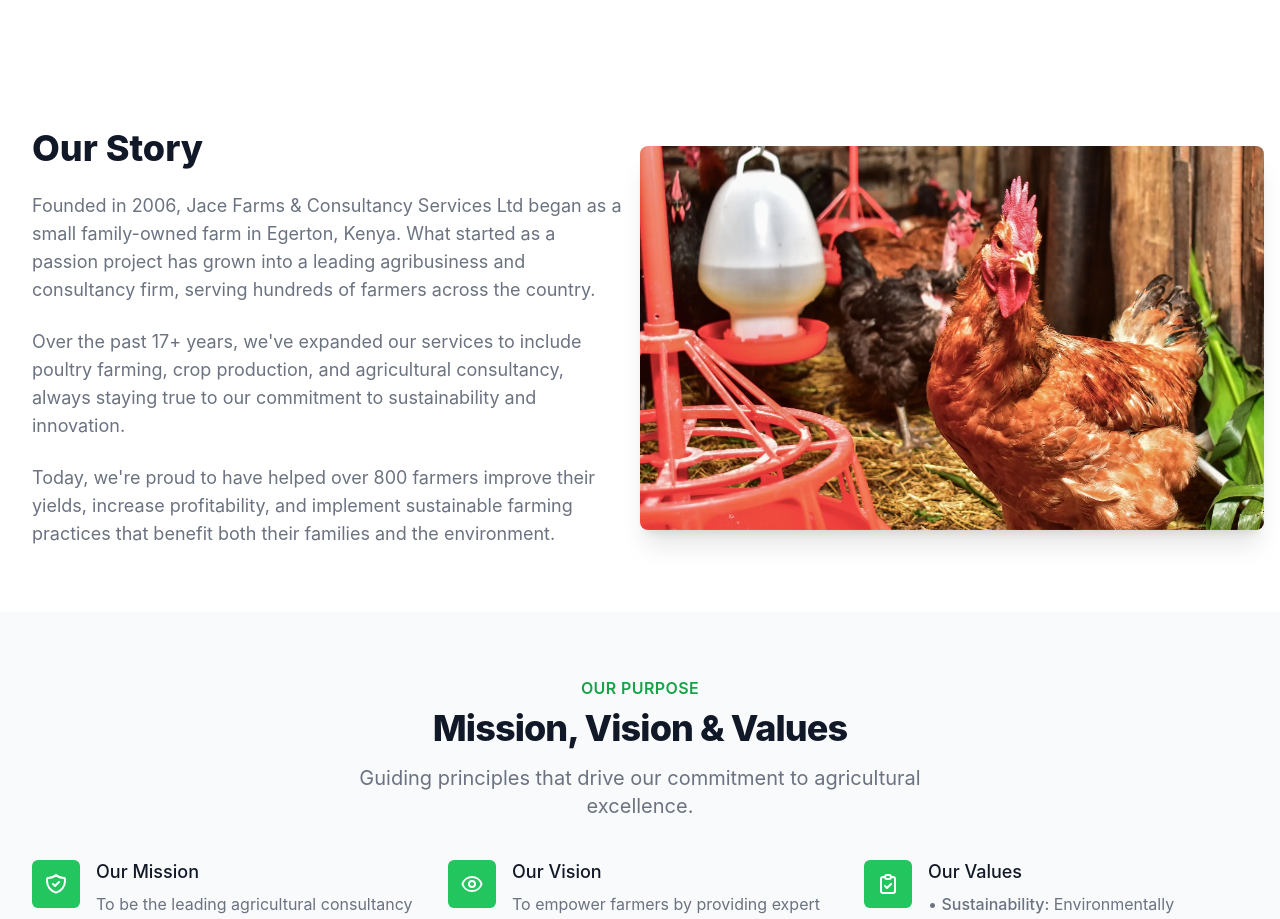
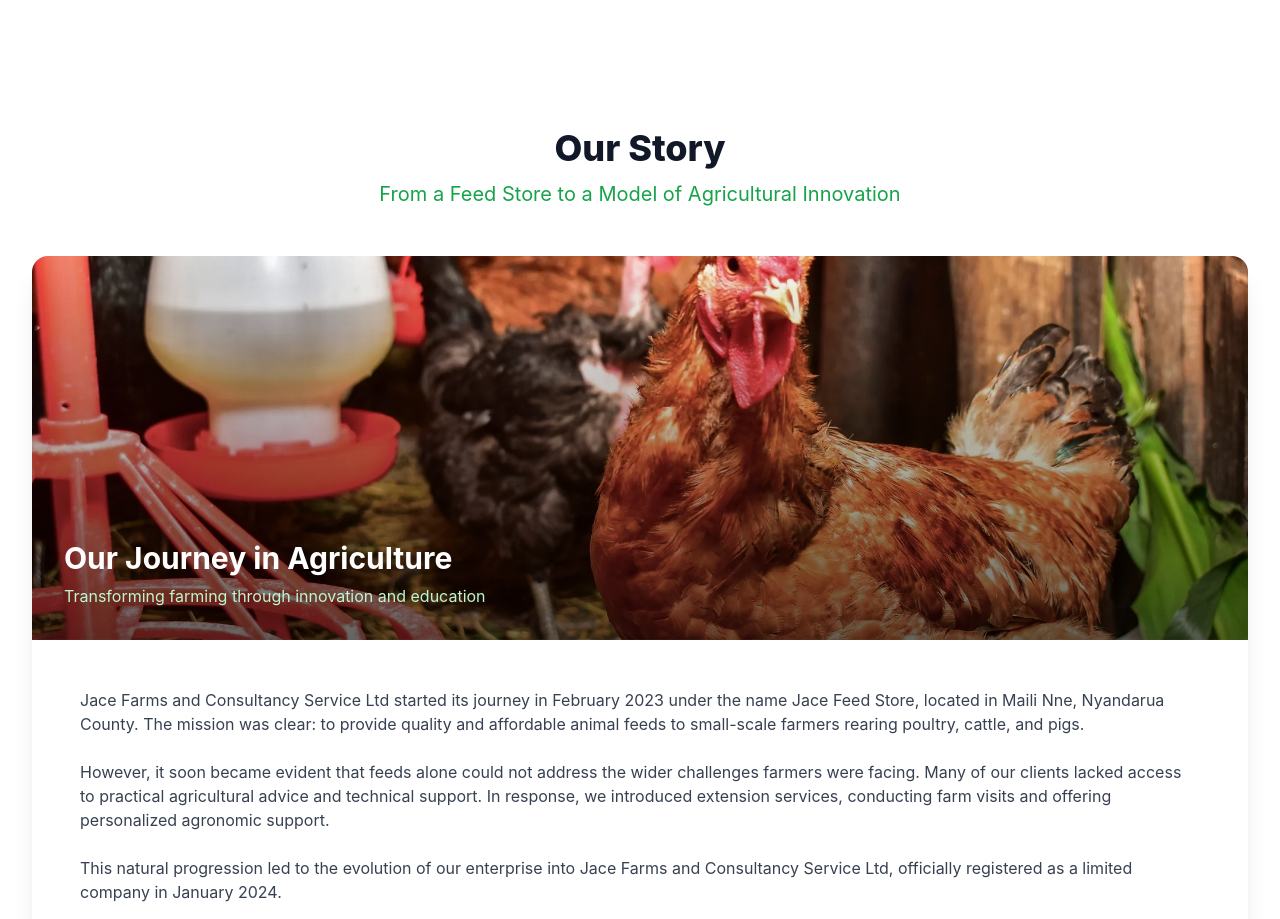
Before and after one commit to Okiomaerick/jace-farms-updated, a React (Vite) app in the folder client/: page /about in a window 1280 px wide. Shown: the part 804-1723 px from the top of the page. Built offline with nearby package versions, Linux system fonts and the light colour scheme.

Commit message:
update: pushed latest changes

```diff
--- a/client/src/pages/About.jsx
+++ b/client/src/pages/About.jsx
@@ -98,25 +98,19 @@
 
       {/* Our Story */}
       <div className="py-16 bg-white overflow-hidden">
-        <div className="max-w-7xl mx-auto px-4 space-y-8 sm:px-6 lg:px-8">
-          <div className="lg:grid lg:grid-cols-2 lg:gap-8 lg:items-center">
-            <div>
-              <h2 className="text-3xl font-extrabold text-gray-900 sm:text-4xl">
-                Our Story
-              </h2>
-              <div className="mt-6 text-gray-500 space-y-6">
-                <p className="text-lg">
-                  Founded in 2006, Jace Farms & Consultancy Services Ltd began as a small family-owned farm in Egerton, Kenya. What started as a passion project has grown into a leading agribusiness and consultancy firm, serving hundreds of farmers across the country.
-                </p>
-                <p className="text-lg">
-                  Over the past 17+ years, we've expanded our services to include poultry farming, crop production, and agricultural consultancy, always staying true to our commitment to sustainability and innovation.
-                </p>
-                <p className="text-lg">
-                  Today, we're proud to have helped over 800 farmers improve their yields, increase profitability, and implement sustainable farming practices that benefit both their families and the environment.
-                </p>
-              </div>
-            </div>
-            <div className="mt-12 -mx-4 relative lg:mt-0 h-96 rounded-lg shadow-xl overflow-hidden">
+        <div className="max-w-7xl mx-auto px-4 sm:px-6 lg:px-8">
+          <div className="text-center mb-12">
+            <h2 className="text-3xl font-extrabold text-gray-900 sm:text-4xl">
+              Our Story
+            </h2>
+            <p className="mt-3 text-xl text-green-600">
+              From a Feed Store to a Model of Agricultural Innovation
+            </p>
+          </div>
+
+          <div className="bg-white rounded-2xl shadow-xl overflow-hidden">
+            {/* Hero Image */}
+            <div className="relative h-64 md:h-96 w-full">
               <PictureWithFallback
                 src={storyImage}
                 alt="Jace Farms - Our Story"
@@ -131,6 +125,62 @@
                 loading="eager"
                 fallbackType="webp"
               />
+              <div className="absolute inset-0 bg-gradient-to-t from-black/60 to-transparent"></div>
+              <div className="absolute bottom-0 left-0 right-0 p-6 md:p-8 text-white">
+                <h3 className="text-2xl md:text-3xl font-bold">Our Journey in Agriculture</h3>
+                <p className="mt-2 text-green-200">Transforming farming through innovation and education</p>
+              </div>
+            </div>
+
+            {/* Content */}
+            <div className="p-6 md:p-8 lg:p-12">
+              <div className="prose prose-lg text-gray-700 max-w-none space-y-6">
+              <p>
+                Jace Farms and Consultancy Service Ltd started its journey in February 2023 under the name Jace Feed Store, located in Maili Nne, Nyandarua County. The mission was clear: to provide quality and affordable animal feeds to small-scale farmers rearing poultry, cattle, and pigs.
+              </p>
+              <p>
+                However, it soon became evident that feeds alone could not address the wider challenges farmers were facing. Many of our clients lacked access to practical agricultural advice and technical support. In response, we introduced extension services, conducting farm visits and offering personalized agronomic support.
+              </p>
+              <p>
+                This natural progression led to the evolution of our enterprise into Jace Farms and Consultancy Service Ltd, officially registered as a limited company in January 2024.
+              </p>
+
+              <h3 className="text-2xl font-bold text-gray-900 mt-10">Expanding Reach through Farmer Training</h3>
+              <p>
+                As our services gained traction, we attracted partnerships with like-minded organizations. We were contracted to train farmers through various initiatives, including:
+              </p>
+              <ul className="list-disc pl-6 space-y-2">
+                <li>LEDO Kenya in Lokichoggio, Turkana County</li>
+                <li>Compassion International, training caregivers at Manguo and Gatero CYDC centers</li>
+              </ul>
+              <p>
+                Our training focused primarily on poultry production. However, even with knowledge, many farmers still faced barriers to accessing quality chicks, and some suffered losses due to early chick mortality. Moreover, there was a clear gap: farmers needed a practical learning center to bridge the gap between theory and practice.
+              </p>
+
+              <h3 className="text-2xl font-bold text-gray-900 mt-10">Practical Solutions: Jace Poultry Model Unit</h3>
+              <p>
+                In June 2024, we established the Jace Poultry Model Unit in Njoro, near Egerton University. This model farm has a capacity of 3,000 chickens and demonstrates the full poultry production cycle—from day-old chick brooding to grower and laying stages.
+              </p>
+              <p>
+                The unit not only serves as a production site but also acts as a training and demonstration center. We welcome farmers from across Kenya to visit, learn, and gain hands-on experience in modern poultry farming practices.
+              </p>
+
+              <h3 className="text-2xl font-bold text-gray-900 mt-10">Greener Solutions: Jace Green Farm</h3>
+              <p>
+                As our poultry operations expanded, so did the challenge of managing poultry waste—especially due to the strong ammonia smell and volume of droppings. This led to the creation of Jace Green Farm, an organic vegetable farm that recycles poultry waste into fertilizer.
+              </p>
+              <p>
+                Vegetables grown here support both household use and feed supplementation for our chickens. To enhance sustainability further, we are working on installing a biogas unit to convert poultry waste into renewable energy for chick brooding.
+              </p>
+
+              <h3 className="text-2xl font-bold text-gray-900 mt-10">Empowering Farmers Across Kenya</h3>
+              <p>
+                Every two months, we host farmer training sessions that bring together individuals from various regions to build their skills, confidence, and productivity in poultry and sustainable farming.
+              </p>
+              <p className="text-xl font-medium text-green-700 mt-8">
+                At Jace Farms and Consultancy, we believe in farming with purpose—offering products, knowledge, and innovation that help farmers grow sustainably, profitably, and with resilience.
+              </p>
+              </div>
             </div>
           </div>
         </div>
```
